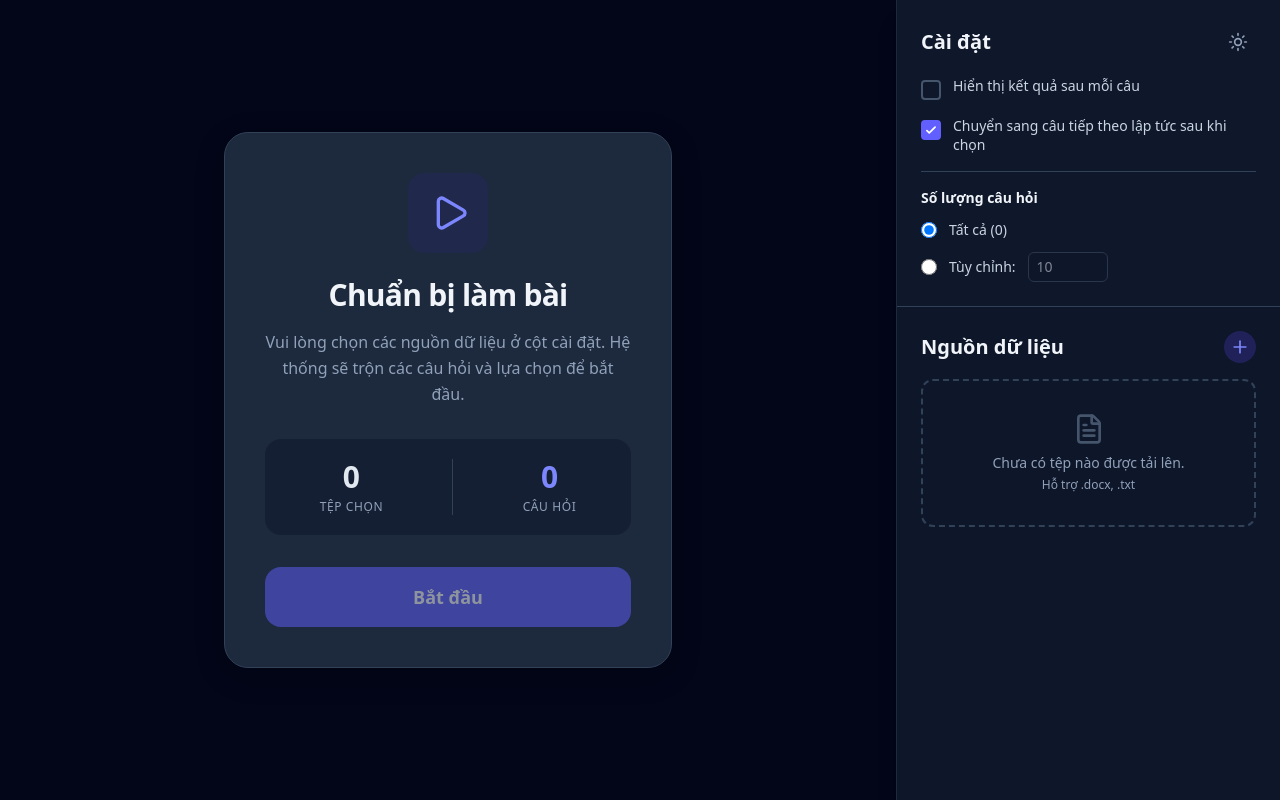
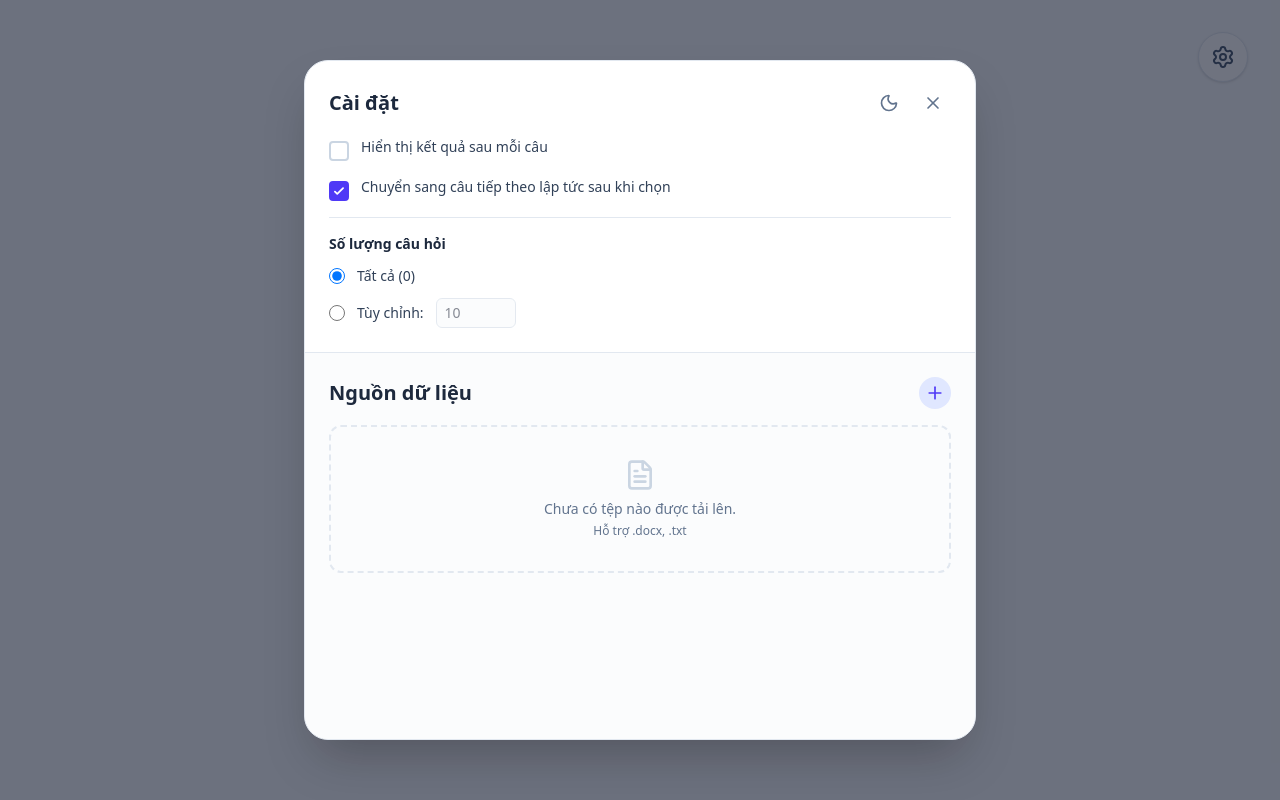
Before and after one commit to chessesearch/Quiz, a Next.js app: page / in a window 1280 px wide. Both pictures are taken after a click on the button 1238 px from the left and 42 px from the top of the page. Built offline with nearby package versions, Linux system fonts and the light colour scheme.

Commit message:
center setting

```diff
--- a/src/app/globals.css
+++ b/src/app/globals.css
@@ -1,5 +1,5 @@
 @import "tailwindcss";
-@custom-variant dark (&:is(.dark *));
+@custom-variant dark (&:where(.dark, .dark *));
 
 /* Custom Scrollbar for better UI */
 ::-webkit-scrollbar {
--- a/src/app/layout.tsx
+++ b/src/app/layout.tsx
@@ -25,6 +25,7 @@ export default function RootLayout({
   return (
     <html
       lang="vi"
+      suppressHydrationWarning
       className={`${geistSans.variable} ${geistMono.variable} h-full antialiased`}
     >
       <body className="min-h-full flex flex-col font-sans">{children}</body>
--- a/src/app/page.tsx
+++ b/src/app/page.tsx
@@ -7,15 +7,12 @@ import StartScreen from "@/components/StartScreen";
 import MainQuiz from "@/components/MainQuiz";
 import ResultScreen from "@/components/ResultScreen";
 import { cn } from "@/lib/utils";
+import { AnimatePresence, motion } from "framer-motion";
 
 export default function Home() {
   const state = useQuizStore((state) => state.state);
   const theme = useQuizStore((state) => state.theme);
-  const [mounted, setMounted] = useState(false);
-
-  useEffect(() => {
-    setMounted(true);
-  }, []);
+  const isSettingsOpen = useQuizStore((state) => state.isSettingsOpen);
 
   useEffect(() => {
     if (theme === 'dark') {
@@ -25,24 +22,38 @@ export default function Home() {
     }
   }, [theme]);
 
-  if (!mounted) return null;
+  // We use suppressHydrationWarning in layout.tsx to handle mismatches
 
   return (
     <div className={cn(
-      "flex bg-slate-50 dark:bg-slate-950 text-slate-900 dark:text-slate-100 font-sans transition-colors duration-300",
-      state === "NOT_STARTED" ? "flex-col md:flex-row h-screen overflow-hidden" : "flex-col h-screen overflow-hidden"
+      "flex flex-col h-screen overflow-hidden bg-slate-50 dark:bg-slate-950 text-slate-900 dark:text-slate-100 font-sans transition-colors duration-300"
     )}>
-      <main className="flex-1 flex flex-col relative overflow-y-auto md:overflow-hidden min-h-[50vh]">
+      <main className="flex-1 flex flex-col relative overflow-y-auto md:overflow-hidden h-full">
         {state === "NOT_STARTED" && <StartScreen />}
         {state === "IN_PROGRESS" && <MainQuiz />}
         {state === "COMPLETED" && <ResultScreen />}
       </main>
 
-      {state === "NOT_STARTED" && (
-        <aside className="w-full md:w-96 border-t md:border-l md:border-t-0 border-slate-200 dark:border-slate-800 bg-white dark:bg-slate-900 flex flex-col shrink-0 md:h-full h-[50vh] shadow-xl z-10 transition-colors duration-300">
-          <Sidebar />
-        </aside>
-      )}
+      <AnimatePresence>
+        {state === "NOT_STARTED" && isSettingsOpen && (
+          <motion.div
+            key="settings-backdrop"
+            initial={{ opacity: 0 }}
+            animate={{ opacity: 1 }}
+            exit={{ opacity: 0 }}
+            className="fixed inset-0 z-[60] bg-slate-900/60 flex items-center justify-center p-4 md:p-8"
+          >
+            <motion.div
+              initial={{ opacity: 0, scale: 0.95, y: 20 }}
+              animate={{ opacity: 1, scale: 1, y: 0 }}
+              exit={{ opacity: 0, scale: 0.95, y: 20 }}
+              className="bg-white dark:bg-slate-900 w-full max-w-2xl h-[85vh] rounded-3xl shadow-2xl overflow-hidden border border-slate-200 dark:border-slate-800 flex flex-col relative transition-colors duration-300"
+            >
+              <Sidebar />
+            </motion.div>
+          </motion.div>
+        )}
+      </AnimatePresence>
     </div>
   );
 }
--- a/src/components/ResultScreen.tsx
+++ b/src/components/ResultScreen.tsx
@@ -20,7 +20,7 @@ export default function ResultScreen() {
     }
   }
 
-  const percentage = Math.round((correctCount / total) * 100) || 0;
+  const score10 = total > 0 ? parseFloat(((correctCount / total) * 10).toFixed(2)) : 0;
   const totalSeconds = totalTime ? Math.floor(totalTime / 1000) : 0;
   const avgTime = total > 0 ? (totalSeconds / total).toFixed(1) : "0";
 
@@ -48,7 +48,7 @@ export default function ResultScreen() {
           <div className="grid grid-cols-2 md:grid-cols-4 gap-3 md:gap-4">
             <div className="bg-slate-50 dark:bg-slate-900/50 p-4 md:p-6 rounded-2xl">
               <div className="text-xs md:text-sm font-medium text-slate-500 dark:text-slate-400 mb-1">Điểm số</div>
-              <div className="text-2xl md:text-3xl font-bold text-slate-900 dark:text-slate-100">{percentage}%</div>
+              <div className="text-2xl md:text-3xl font-bold text-slate-900 dark:text-slate-100">{score10}</div>
             </div>
             <div className="bg-slate-50 dark:bg-slate-900/50 p-4 md:p-6 rounded-2xl">
               <div className="text-xs md:text-sm font-medium text-slate-500 dark:text-slate-400 mb-1">Chính xác</div>
@@ -76,7 +76,7 @@ export default function ResultScreen() {
               onClick={resetApp}
               className="flex items-center justify-center gap-2 bg-white dark:bg-slate-800 border-2 border-slate-200 dark:border-slate-700 text-slate-700 dark:text-slate-300 px-6 md:px-8 py-3 md:py-4 rounded-xl font-bold transition-all hover:bg-slate-50 dark:hover:bg-slate-700 hover:border-slate-300 dark:hover:border-slate-600 active:scale-95 text-sm md:text-base"
             >
-              Quay lại cài đặt
+              Quay lại trang chủ
             </button>
           </div>
         </motion.div>
--- a/src/components/Sidebar.tsx
+++ b/src/components/Sidebar.tsx
@@ -3,7 +3,7 @@
 import { useRef, useState } from "react";
 import { useQuizStore } from "@/store/quizStore";
 import { parseFile } from "@/lib/parser";
-import { Plus, Trash2, FileText, FileWarning, Sun, Moon } from "lucide-react";
+import { Plus, Trash2, FileText, FileWarning, Sun, Moon, X } from "lucide-react";
 import { cn } from "@/lib/utils";
 
 export default function Sidebar() {
@@ -21,7 +21,8 @@ export default function Sidebar() {
     toggleSource,
     removeSource,
     theme,
-    setTheme
+    setTheme,
+    setSettingsOpen
   } = useQuizStore();
 
   const fileInputRef = useRef<HTMLInputElement>(null);
@@ -59,12 +60,20 @@ export default function Sidebar() {
       <div className="p-6 border-b border-slate-200 dark:border-slate-700 shrink-0">
         <div className="flex justify-between items-center mb-4">
           <h2 className="text-xl font-bold text-slate-800 dark:text-slate-100">Cài đặt</h2>
+          <div className="flex items-center gap-2">
             <button
               onClick={() => setTheme(theme === 'dark' ? 'light' : 'dark')}
               className="p-2 rounded-full hover:bg-slate-100 dark:hover:bg-slate-800 text-slate-500 dark:text-slate-400 transition-colors"
             >
               {theme === 'dark' ? <Sun className="w-5 h-5" /> : <Moon className="w-5 h-5" />}
             </button>
+            <button
+              onClick={() => setSettingsOpen(false)}
+              className="p-2 rounded-full hover:bg-slate-100 dark:hover:bg-slate-800 text-slate-500 dark:text-slate-400 transition-colors"
+            >
+              <X className="w-5 h-5" />
+            </button>
+          </div>
         </div>
 
         <div className="space-y-4">
--- a/src/components/StartScreen.tsx
+++ b/src/components/StartScreen.tsx
@@ -1,16 +1,23 @@
 "use client";
 
 import { useQuizStore } from "@/store/quizStore";
-import { Play } from "lucide-react";
+import { Play, Settings } from "lucide-react";
 import { motion } from "framer-motion";
 
 export default function StartScreen() {
-  const { sources, startQuiz } = useQuizStore();
+  const { sources, startQuiz, setSettingsOpen } = useQuizStore();
   const activeSources = sources.filter(s => s.active && s.isValid);
   const totalQuestions = activeSources.reduce((acc, curr) => acc + curr.questionsCount, 0);
 
   return (
     <div className="flex-1 flex flex-col items-center justify-center p-4 md:p-8 relative">
+      <button
+        onClick={() => setSettingsOpen(true)}
+        className="absolute top-6 right-6 md:top-8 md:right-8 p-3 rounded-full bg-white dark:bg-slate-800 shadow-sm border border-slate-200 dark:border-slate-700 text-slate-600 dark:text-slate-300 hover:bg-slate-50 dark:hover:bg-slate-700 transition-all hover:shadow-md active:scale-95"
+      >
+        <Settings className="w-6 h-6" />
+      </button>
+
       <motion.div
         initial={{ opacity: 0, y: 20 }}
         animate={{ opacity: 1, y: 0 }}
--- a/src/store/quizStore.ts
+++ b/src/store/quizStore.ts
@@ -26,6 +26,9 @@ export interface QuizStore {
 
   theme: 'light' | 'dark';
   setTheme: (val: 'light' | 'dark') => void;
+
+  isSettingsOpen: boolean;
+  setSettingsOpen: (val: boolean) => void;
 
   // Sources
   sources: SourceFile[];
@@ -75,6 +78,9 @@ export const useQuizStore = create<QuizStore>((set, get) => ({
 
   theme: 'light',
   setTheme: (val) => set({ theme: val }),
+
+  isSettingsOpen: false,
+  setSettingsOpen: (val) => set({ isSettingsOpen: val }),
 
   sources: [],
   addSource: (source) => set((state) => ({ sources: [...state.sources, source] })),
```
Also changed, not shown: src/components/MainQuiz.tsx (+39 -33 lines). Lines whose indentation alone changed are shown as unchanged.
